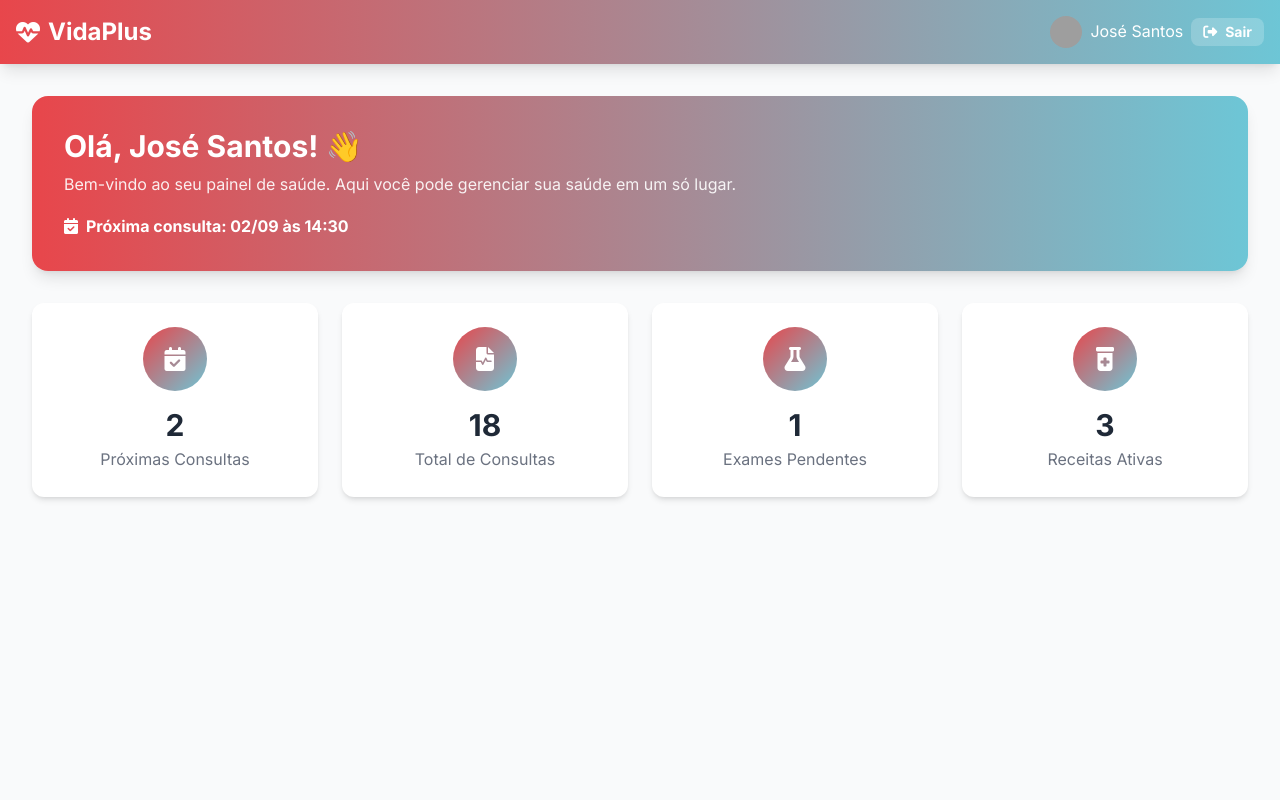
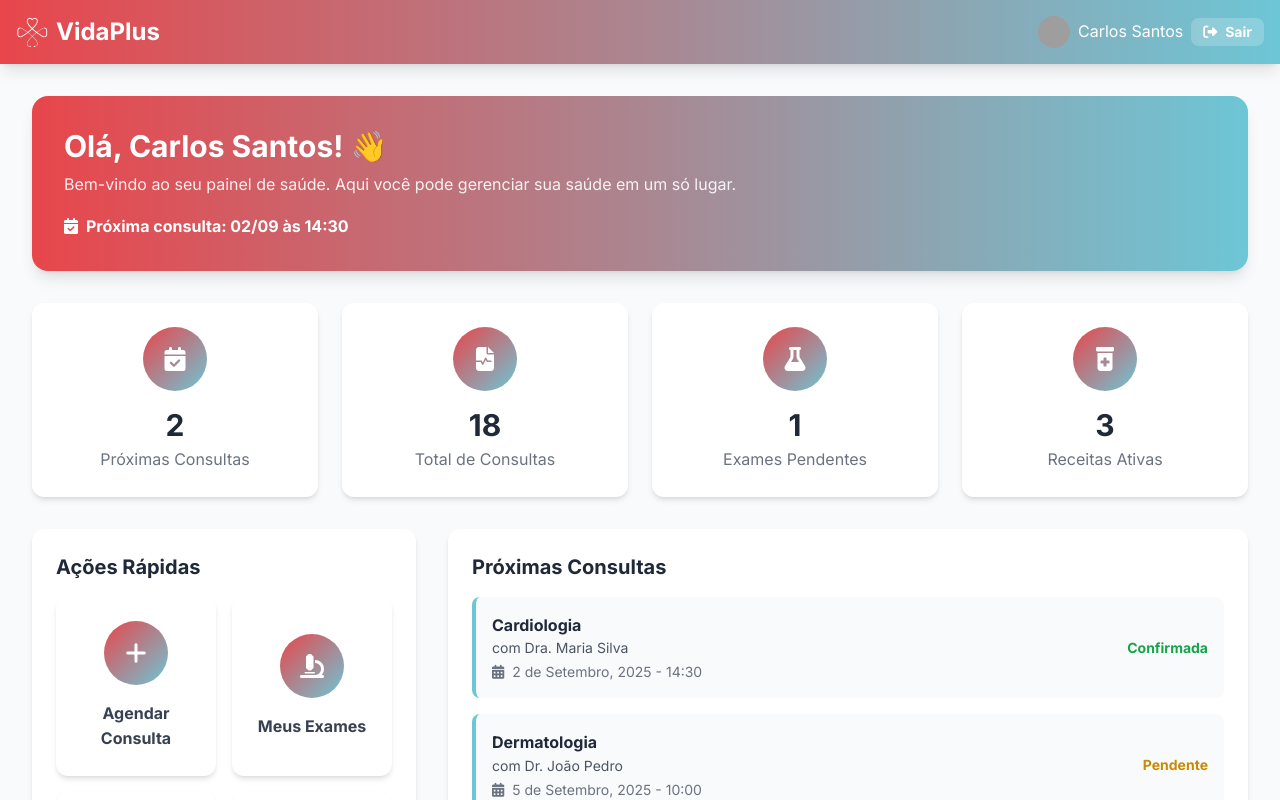
Before and after one commit to Meriellyssn/vida-plus, a React (Vite) app: page /dashboard-paciente in a window 1280 px wide. Shown: the top 800 px of the page. Built offline with nearby package versions, Linux system fonts and the light colour scheme; grey boxes are pictures that could not be loaded.

Commit message:
Cria componente ActionCard (icon, title, onClick) e atualiza PatientDashboard para usar o ActionCard, adicionar "Ações Rápidas" e renderizar "Próximas Consultas" com .map() e key. Auteração da cor da logo no header.

```diff
--- /dev/null
+++ b/src/components/Dashboard/ActionCard.tsx
@@ -0,0 +1,27 @@
+import React from 'react';
+
+type ActionCardProps = {
+  icon: string;
+  title: string;
+  onClick?: () => void; // Ação a ser executada ao clicar (opcional)
+};
+
+export function ActionCard({ icon, title, onClick }: ActionCardProps) {
+  return (
+    <a
+      href="#"
+      onClick={(e) => {
+        e.preventDefault(); // Previne que a página recarregue
+        if (onClick) {
+          onClick();
+        }
+      }}
+      className="bg-white p-6 rounded-xl shadow-md flex flex-col items-center justify-center text-center transition-all transform hover:-translate-y-1 hover:shadow-lg"
+    >
+      <div className="w-16 h-16 rounded-full bg-gradient-to-br from-primary to-secondary flex items-center justify-center text-white text-2xl mb-4">
+        <i className={`fas ${icon}`}></i>
+      </div>
+      <div className="font-bold text-gray-700">{title}</div>
+    </a>
+  );
+}
--- a/src/components/Layout/Header.tsx
+++ b/src/components/Layout/Header.tsx
@@ -1,5 +1,5 @@
 import { useNavigate } from 'react-router-dom';
-
+import logoVidaPlusColorida from '/src/assets/logo-branca.png';
 // Props para customizar o Header no futuro (nome do usuário, avatar, etc.)
 type HeaderProps = {
   userName: string;
@@ -19,7 +19,7 @@ export function Header({ userName, userAvatarUrl }: HeaderProps) {
       <div className="container mx-auto px-4">
         <nav className="flex items-center justify-between py-4">
           <a href="#" className="text-2xl font-bold flex items-center">
-            <i className="fas fa-heartbeat mr-2"></i>
+            <img src={logoVidaPlusColorida} alt="Logo VidaPlus" className="w-8 h-8 mr-2" />
             <span>VidaPlus</span>
           </a>
 
--- a/src/pages/Dashboard/PatientDashboard.tsx
+++ b/src/pages/Dashboard/PatientDashboard.tsx
@@ -1,20 +1,42 @@
 import { Header } from '../../components/Layout/Header';
 import { StatCard } from '../../components/Dashboard/StatCard';
+import { ActionCard } from '../../components/Dashboard/ActionCard'; // 1. Importe o novo componente
 
-// Dados simulados para o paciente
+// 2. Adicionei mais dados simulados para a lista de consultas
 const mockPatientData = {
-  nome: 'José Santos',
+  nome: 'Carlos Santos',
   avatarUrl: 'https://images.unsplash.com/photo-1507003211169-0a1dd7228f2d?w=80&h=80&fit=crop&crop=face',
   proximaConsulta: '02/09 às 14:30',
+  consultas: [
+    {
+      id: 1,
+      data: '2 de Setembro, 2025',
+      hora: '14:30',
+      medico: 'Dra. Maria Silva',
+      especialidade: 'Cardiologia',
+      status: 'Confirmada',
+    },
+    {
+      id: 2,
+      data: '5 de Setembro, 2025',
+      hora: '10:00',
+      medico: 'Dr. João Pedro',
+      especialidade: 'Dermatologia',
+      status: 'Pendente',
+    },
+  ]
 };
 
 export function PatientDashboard() {
+  const showNotImplemented = () => {
+    alert("Funcionalidade ainda não implementada.");
+  };
+
   return (
     <div className="bg-gray-50 min-h-screen">
       <Header userName={mockPatientData.nome} userAvatarUrl={mockPatientData.avatarUrl} />
 
       <main className="container mx-auto p-4 md:p-8">
-        {/* Seção de Boas-Vindas */}
         <div className="bg-gradient-to-r from-primary to-secondary text-white p-8 rounded-2xl shadow-lg mb-8">
           <h1 className="text-3xl font-bold">Olá, {mockPatientData.nome}! 👋</h1>
           <p className="mt-2 opacity-90">Bem-vindo ao seu painel de saúde. Aqui você pode gerenciar sua saúde em um só lugar.</p>
@@ -24,7 +46,6 @@ export function PatientDashboard() {
           </p>
         </div>
 
-        {/* Grid de Cards de Estatística */}
         <div className="grid grid-cols-1 md:grid-cols-2 lg:grid-cols-4 gap-6 mb-8">
           <StatCard icon="fa-calendar-check" value="2" label="Próximas Consultas" />
           <StatCard icon="fa-file-medical-alt" value="18" label="Total de Consultas" />
@@ -32,9 +53,45 @@ export function PatientDashboard() {
           <StatCard icon="fa-prescription-bottle-alt" value="3" label="Receitas Ativas" />
         </div>
 
-        {/* Aqui virão as outras seções (Ações Rápidas, Lista de Consultas, etc.) */}
-        {/* Por enquanto, vamos focar em deixar esta primeira parte funcionando */}
+        {/* --- 3. NOVA SEÇÃO: Ações Rápidas e Lista de Consultas --- */}
+        <div className="grid grid-cols-1 lg:grid-cols-3 gap-8">
 
+          {/* Coluna da Esquerda: Ações Rápidas */}
+          <div className="lg:col-span-1">
+            <div className="bg-white p-6 rounded-xl shadow-md">
+              <h2 className="text-xl font-bold text-gray-800 mb-4">Ações Rápidas</h2>
+              <div className="grid grid-cols-2 gap-4">
+                <ActionCard icon="fa-plus" title="Agendar Consulta" onClick={() => alert('Abrir modal de agendamento...')} />
+                <ActionCard icon="fa-microscope" title="Meus Exames" onClick={showNotImplemented} />
+                <ActionCard icon="fa-pills" title="Receitas" onClick={showNotImplemented} />
+                <ActionCard icon="fa-video" title="Telemedicina" onClick={showNotImplemented} />
+              </div>
+            </div>
+          </div>
+
+          {/* Coluna da Direita: Próximas Consultas */}
+          <div className="lg:col-span-2">
+            <div className="bg-white p-6 rounded-xl shadow-md">
+              <h2 className="text-xl font-bold text-gray-800 mb-4">Próximas Consultas</h2>
+              <div className="space-y-4">
+                {/* Usamos .map() para transformar nossa lista de dados em componentes visuais */}
+                {mockPatientData.consultas.map((consulta) => (
+                  <div key={consulta.id} className="bg-gray-50 p-4 rounded-lg flex items-center justify-between border-l-4 border-secondary">
+                    <div>
+                      <p className="font-bold text-gray-800">{consulta.especialidade}</p>
+                      <p className="text-sm text-gray-600">com {consulta.medico}</p>
+                      <p className="text-sm text-gray-500 mt-1"><i className="fas fa-calendar-alt mr-2"></i>{consulta.data} - {consulta.hora}</p>
+                    </div>
+                    <span className={`text-sm font-bold ${consulta.status === 'Confirmada' ? 'text-green-600' : 'text-yellow-600'}`}>
+                      {consulta.status}
+                    </span>
+                  </div>
+                ))}
+              </div>
+            </div>
+          </div>
+
+        </div>
       </main>
     </div>
   );
```
Also changed, not shown: src/assets/logo-branca.png (added).
